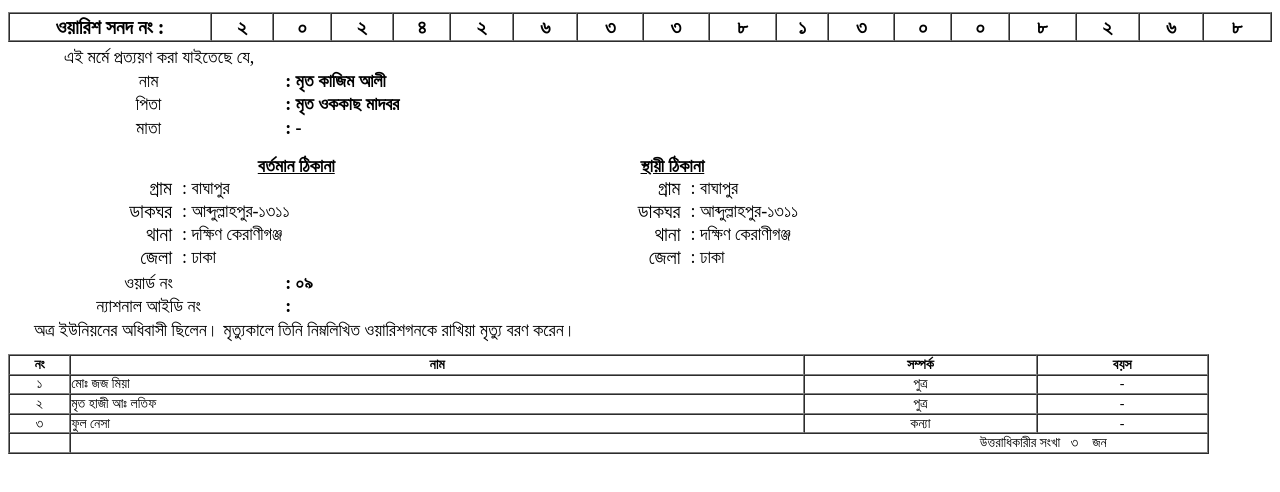
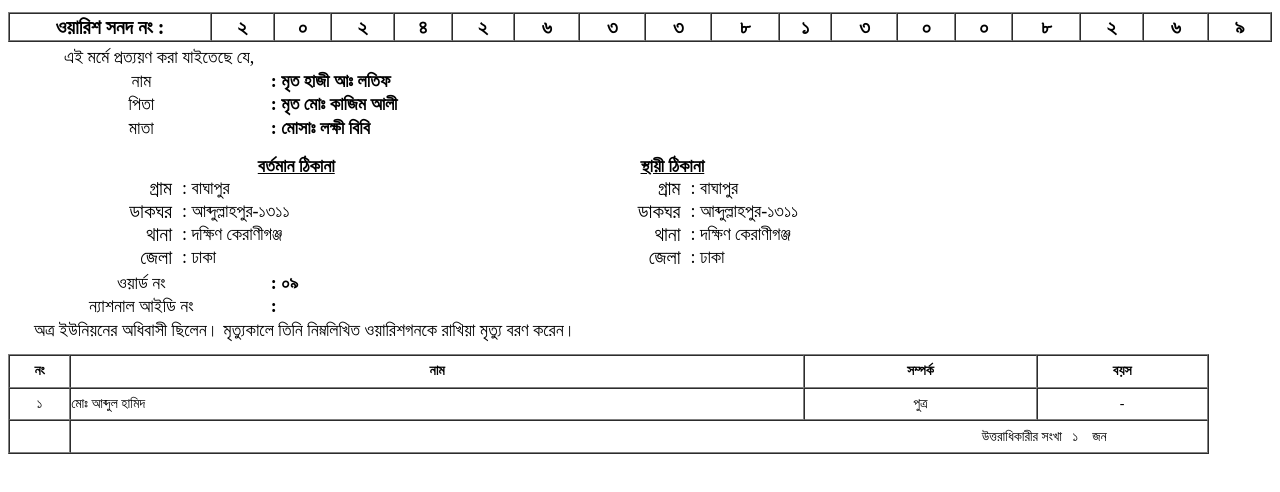
Before and after one commit to bastaup/index.php-onlinetrack-warish_onosondan-tidi-20242633813008269, a plain HTML site: page index.html in a window 1280 px wide. Shown: the part 178-670 px from the top of the page. Drawn offline with Linux system fonts and the light colour scheme.

Commit message:
Update index.html

```diff
--- a/index.html
+++ b/index.html
@@ -49,7 +49,7 @@
                 <td style="text-align:center; font-weight:bold; font-size:20px;">৮</td>
                 <td style="text-align:center; font-weight:bold; font-size:20px;">২</td>
                 <td style="text-align:center; font-weight:bold; font-size:20px;">৬</td>
-                <td style="text-align:center; font-weight:bold; font-size:20px;">৮</td>
+                <td style="text-align:center; font-weight:bold; font-size:20px;">৯</td>
             </tr>
         </tbody>
     </table>
@@ -61,7 +61,7 @@
             <tr>
                 <td style="font-size:18px; text-align:center; font-color:black; ">নাম </td>
                 <td>
-                    <font style="font-size:18px;  font-weight:bold;">: মৃত কাজিম আলী </font>
+                    <font style="font-size:18px;  font-weight:bold;">: মৃত হাজী আঃ লতিফ </font>
                 </td>
                 <td></td>
                 <td></td>
@@ -69,7 +69,7 @@
             <tr>
                 <td style="font-size:18px; text-align:center; ">পিতা </td>
                 <td>
-                    <font style="font-size:18px;  font-weight:bold;">: মৃত ওককাছ মাদবর</font>
+                    <font style="font-size:18px;  font-weight:bold;">: মৃত মোঃ কাজিম আলী </font>
                 </td>
                 <td></td>
                 <td></td>
@@ -77,7 +77,7 @@
             <tr>
                 <td style="font-size:18px; text-align:center;">মাতা </td>
                 <td>
-                    <font style="font-size:18px;  font-weight:bold;">: -</font>
+                    <font style="font-size:18px;  font-weight:bold;">: <!--  -->মোসাঃ লক্ষী বিবি</font>
                 </td>
                 <td></td>
                 <td></td>
@@ -187,23 +187,13 @@
             </tr>
             <tr>
                 <td style="text-align:center;">১</td>
-                <td style=""> মোঃ জজ মিয়া</td>
+                <td style=""> মোঃ আব্দুল হামিদ</td>
                 <td style="text-align:center;">পুত্র</td>
-                <td style="text-align:center;">-</td>
-                            <tr>
-                <td style="text-align:center;">২</td>
-                <td style=""> মৃত হাজী আঃ লতিফ</td>
-                <td style="text-align:center;">পুত্র</td>
-                <td style="text-align:center;">-</td>
-                <tr>
-                <td style="text-align:center;">৩</td>
-                <td style=""> ফুল নেসা </td>
-                <td style="text-align:center;">কন্যা</td>
                 <td style="text-align:center;">-</td>
             </tr>
             <tr>
                 <td></td>
-                <td colspan="3" style="text-align:right;padding-right:100px;">উত্তরাধিকারীর সংখা <span id="">&nbsp;&nbsp;৩&nbsp;&nbsp;</span>&nbsp;&nbsp;জন</td>
+                <td colspan="3" style="text-align:right;padding-right:100px;">উত্তরাধিকারীর সংখা <span id="">&nbsp;&nbsp;১&nbsp;&nbsp;</span>&nbsp;&nbsp;জন</td>
             </tr>
         </tbody>
     </table>
```
